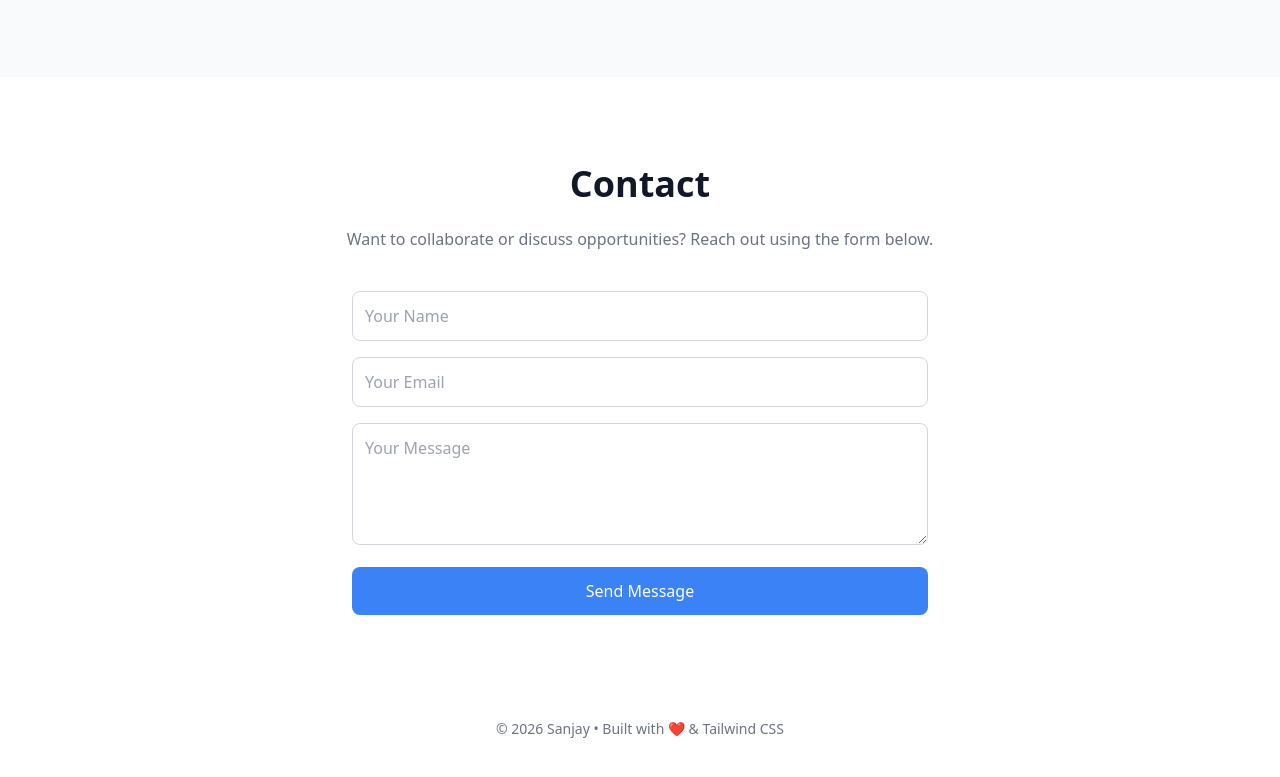
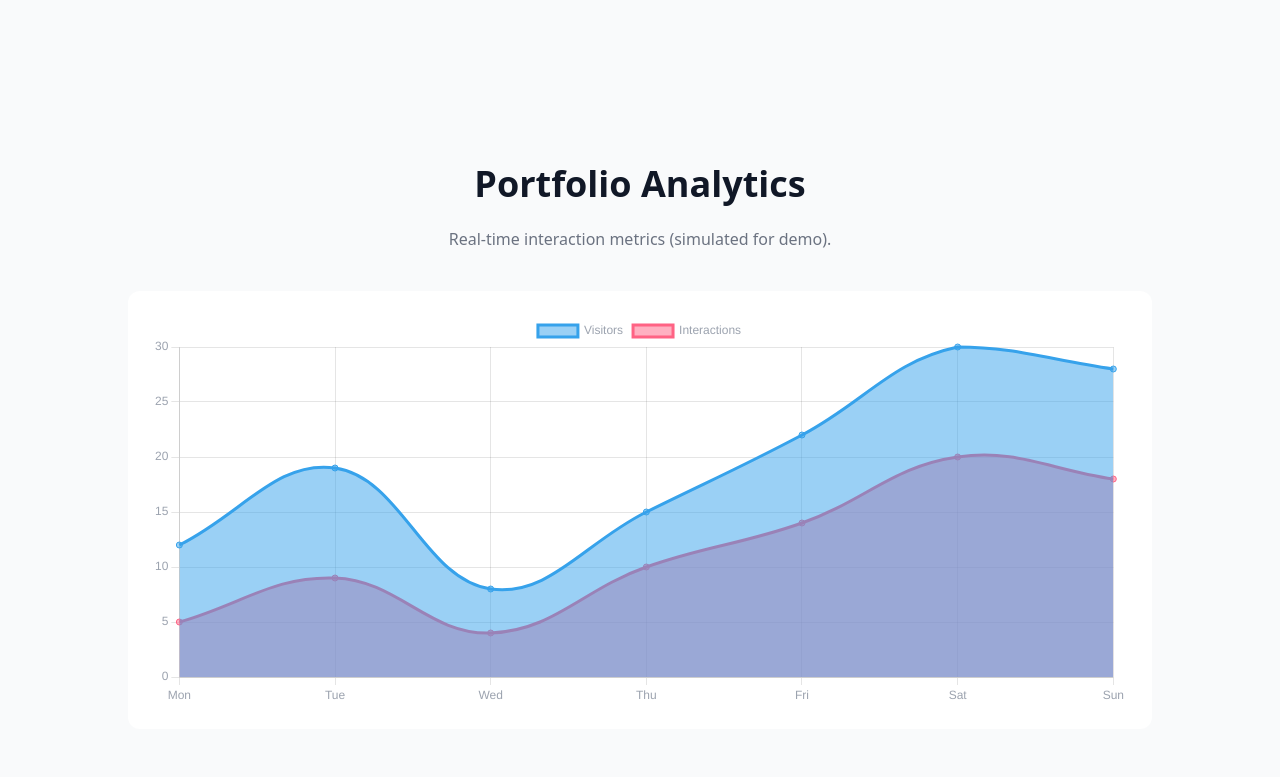
Before and after one commit to devlogix-cs/personal-portfolio, a website: page src/index.html in a window 1280 px wide. Shown: the part 1931-2708 px from the top of the page. Drawn offline with nearby package versions, Linux system fonts and the light colour scheme; no server answers.

Commit message:
Phase 5: Theme toggle with persistence and analytics dashboard

```diff
--- a/src/index.html
+++ b/src/index.html
@@ -11,6 +11,7 @@
   <script src="https://cdn.tailwindcss.com"></script>
 <script src="https://unpkg.com/gsap@3/dist/gsap.min.js"></script>
 <script src="https://unpkg.com/gsap@3/dist/ScrollTrigger.min.js"></script>
+<script src="https://cdn.jsdelivr.net/npm/chart.js"></script>
 
   <!-- Custom Styles -->
   <link rel="stylesheet" href="./styles/animations.css">
@@ -30,6 +31,11 @@
       <li><a href="#skills" class="hover:text-blue-500">Skills</a></li>
       <li><a href="#contact" class="hover:text-blue-500">Contact</a></li>
     </ul>
+    <button id="theme-toggle"
+  class="ml-4 px-3 py-2 rounded-lg border text-sm hover:bg-gray-200 dark:hover:bg-gray-700">
+  🌗 Theme
+</button>
+
   </nav>
 </header>
 
@@ -149,6 +155,20 @@
     </div>
   </div>
 </section>
+<!-- ================= ANALYTICS ================= -->
+<section id="analytics" class="py-20 px-6 bg-gray-50 dark:bg-gray-800">
+  <div class="max-w-5xl mx-auto">
+    <h2 class="section-title">Portfolio Analytics</h2>
+    <p class="section-text">
+      Real-time interaction metrics (simulated for demo).
+    </p>
+
+    <div class="bg-white dark:bg-gray-900 p-6 rounded-xl mt-10">
+      <canvas id="analyticsChart" height="120"></canvas>
+    </div>
+  </div>
+</section>
+
 
 <!-- ================= CONTACT ================= -->
 <section id="contact" class="py-20 px-6">
--- a/src/scripts/main.js
+++ b/src/scripts/main.js
@@ -1,49 +1,68 @@
 document.addEventListener("DOMContentLoaded", () => {
+  /* ================= THEME TOGGLE ================= */
+  const toggleBtn = document.getElementById("theme-toggle");
+  const root = document.documentElement;
+
+  const savedTheme = localStorage.getItem("theme");
+
+  if (savedTheme) {
+    root.classList.toggle("dark", savedTheme === "dark");
+  } else {
+    root.classList.toggle(
+      "dark",
+      window.matchMedia("(prefers-color-scheme: dark)").matches
+    );
+  }
+
+  toggleBtn.addEventListener("click", () => {
+    const isDark = root.classList.toggle("dark");
+    localStorage.setItem("theme", isDark ? "dark" : "light");
+  });
+
+  /* ================= GITHUB PROJECTS ================= */
   fetchGitHubProjects();
 
-  const voiceBtn = document.getElementById("voice-btn");
-  const voiceStatus = document.getElementById("voice-status");
+  /* ================= ANALYTICS CHART ================= */
+  const ctx = document.getElementById("analyticsChart");
 
-  if (!("webkitSpeechRecognition" in window || "SpeechRecognition" in window)) {
-    voiceBtn.disabled = true;
-    voiceStatus.textContent = "Voice search not supported in this browser.";
-    return;
+  if (ctx) {
+    new Chart(ctx, {
+      type: "line",
+      data: {
+        labels: ["Mon", "Tue", "Wed", "Thu", "Fri", "Sat", "Sun"],
+        datasets: [
+          {
+            label: "Visitors",
+            data: [12, 19, 8, 15, 22, 30, 28],
+            tension: 0.4,
+            fill: true
+          },
+          {
+            label: "Interactions",
+            data: [5, 9, 4, 10, 14, 20, 18],
+            tension: 0.4,
+            fill: true
+          }
+        ]
+      },
+      options: {
+        responsive: true,
+        plugins: {
+          legend: {
+            labels: {
+              color: "#9ca3af"
+            }
+          }
+        },
+        scales: {
+          x: {
+            ticks: { color: "#9ca3af" }
+          },
+          y: {
+            ticks: { color: "#9ca3af" }
+          }
+        }
+      }
+    });
   }
-
-  const SpeechRecognition =
-    window.SpeechRecognition || window.webkitSpeechRecognition;
-
-  const recognition = new SpeechRecognition();
-  recognition.lang = "en-US";
-
-  voiceBtn.addEventListener("click", () => {
-    voiceStatus.textContent = "🎧 Listening...";
-    recognition.start();
-  });
-
-  recognition.onresult = (event) => {
-    const transcript = event.results[0][0].transcript;
-    voiceStatus.textContent = `Heard: "${transcript}"`;
-
-    filterProjectsByKeyword(transcript);
-  };
-
-  recognition.onerror = () => {
-    voiceStatus.textContent = "❌ Voice recognition failed.";
-  };
 });
-gsap.utils.toArray("section").forEach(section => {
-  gsap.fromTo(
-    section,
-    { opacity: 0, y: 40 },
-    {
-      opacity: 1,
-      y: 0,
-      duration: 1,
-      scrollTrigger: {
-        trigger: section,
-        start: "top 80%",
-      }
-    }
-  );
-});
--- a/src/styles/themes.css
+++ b/src/styles/themes.css
@@ -65,3 +65,6 @@
   border-color: #374151;
   color: white;
 }
+html {
+  transition: background-color 0.3s ease, color 0.3s ease;
+}
```
